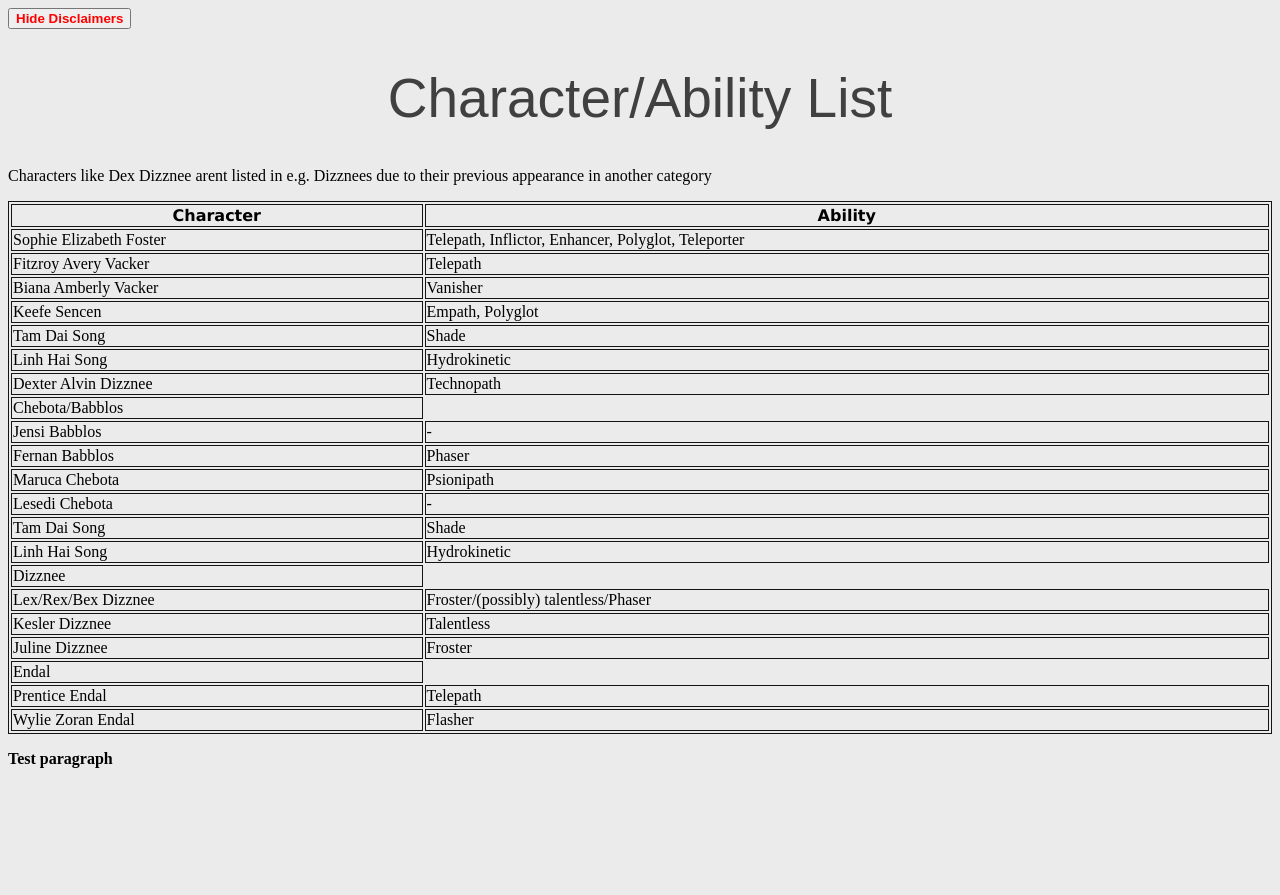
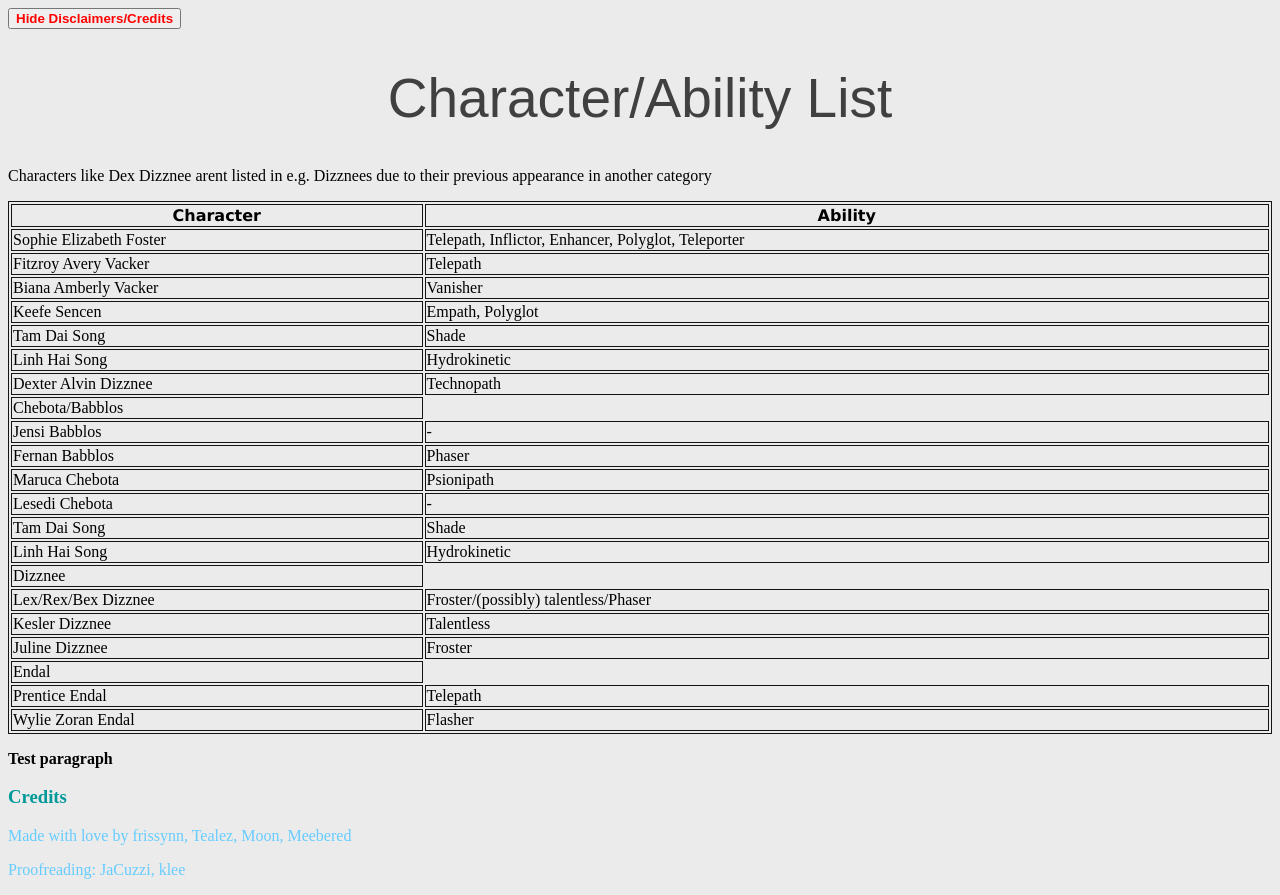
Before and after one commit to PinguDash/cotlc, a plain HTML site: page index.html in a window 1280 px wide. Before the commit the page ends 800 px from the top, so only its background shows below. Drawn offline with Linux system fonts and the light colour scheme.

Commit message:
Updated index.html to include toggleable credits

```diff
--- a/index.html
+++ b/index.html
@@ -15,7 +15,7 @@
 
     <body>
 
-        <button type="paragraph" onclick="hideDisclaimers()" style=color:red;outline:rgb(155, 155, 160);><b>Hide Disclaimers</b></button>
+        <button type="paragraph" onclick="hideDisclaimers()" style=color:red;outline:rgb(155, 155, 160);><b>Hide Disclaimers/Credits</b></button>
 
         <h1>Character/Ability List</h1>
         <p id="disclaimerone">Characters like Dex Dizznee arent listed in e.g. Dizznees due to their previous appearance in another category</p>
@@ -107,7 +107,7 @@
         </table>
 
 
-        <div class="characterlist">
+        <div class="characterlist" >
         <p><b>Test paragraph</b></p>
         </div>
 
@@ -115,6 +115,10 @@
 
         <!-- Load external JavaScript -->
         <script src="scripts.js"></script>
-
+        <div class="credits" id="credits">
+        <h3 style = "color:#009999"><b>Credits</b></h4>
+        <p style = "color:#66ccff">Made with love by frissynn, Tealez, Moon, Meebered</p>
+        <p style = "color:#66ccff">Proofreading: JaCuzzi, klee</p>
+        </div>
     </body>
 </html>
```
